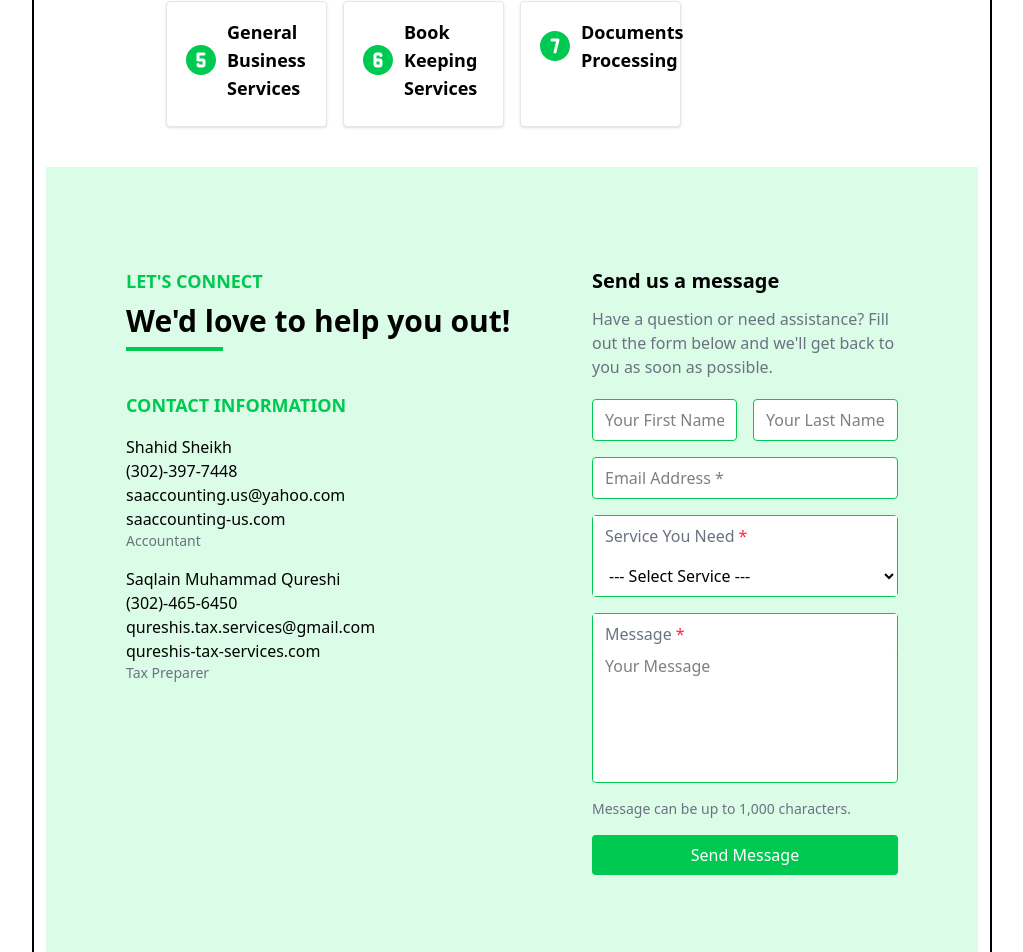
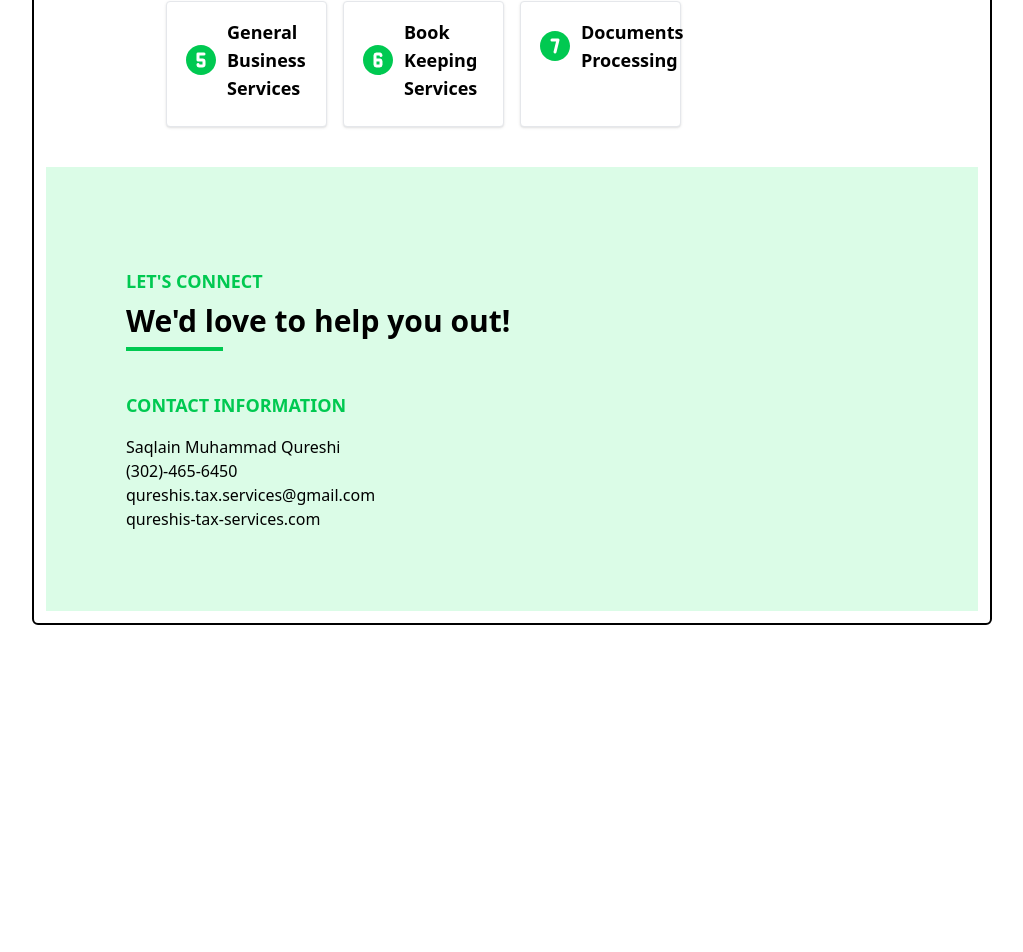
Before and after one commit to Hairum-Qureshi/sa-and-qureshi-accounting-website, a React (Vite) app in the folder apps/frontend/: page /flyer in a window 1280 px wide. Shown: the part 879-1831 px from the top of the page, without its empty margins (128-1151 px from the left). After the commit the page ends 1504 px from the top, so only its background shows below. Built offline with nearby package versions, Linux system fonts and the light colour scheme.

Commit message:
added props to conditionally show and hide the form and other text

```diff
--- a/apps/frontend/src/components/Connect.tsx
+++ b/apps/frontend/src/components/Connect.tsx
@@ -1,7 +1,15 @@
 import { Link } from "react-router-dom";
 import ConnectForm from "./ConnectForm";
 
-export default function Connect() {
+export default function Connect({
+  hideForm = false,
+  showDadDetailsOnly = false,
+  hideJobTitle = false,
+}: {
+  hideForm?: boolean;
+  showDadDetailsOnly?: boolean;
+  hideJobTitle?: boolean;
+}) {
   return (
     <div className="lg:flex p-20 bg-green-100" id="connect">
       <div className="lg:w-1/2 w-full">
@@ -14,6 +22,7 @@ export default function Connect() {
           <h3 className="text-lg font-semibold text-green-500 mt-5">
             CONTACT INFORMATION
           </h3>
+          {!showDadDetailsOnly && (
             <div className="flex items-center gap-2 mt-4">
               <div>
                 <p>Shahid Sheikh</p>
@@ -28,6 +37,7 @@ export default function Connect() {
                 <p className="text-gray-500 text-sm">Accountant</p>
               </div>
             </div>
+          )}
           <div className="flex items-center gap-2 mt-4">
             <div>
               <p>Saqlain Muhammad Qureshi</p>
@@ -39,19 +49,23 @@ export default function Connect() {
               >
                 qureshis-tax-services.com
               </Link>
-              <p className="text-gray-500 text-sm">Tax Preparer</p>
+              {!hideJobTitle && (
+                <p className="text-gray-500 text-sm">Accountant</p>
+              )}
             </div>
           </div>
         </div>
       </div>
+      {!hideForm && (
         <div className="lg:w-1/2 w-full lg:pl-20 mt-10 lg:mt-0">
           <h3 className="text-xl font-semibold mt-5 mb-3">Send us a message</h3>
           <p className="text-gray-500 text-base mb-5">
-          Have a question or need assistance? Fill out the form below and we'll
-          get back to you as soon as possible.
+            Have a question or need assistance? Fill out the form below and
+            we'll get back to you as soon as possible.
           </p>
           <ConnectForm />
         </div>
+      )}
     </div>
   );
 }
```
Lines whose indentation alone changed are shown as unchanged.
